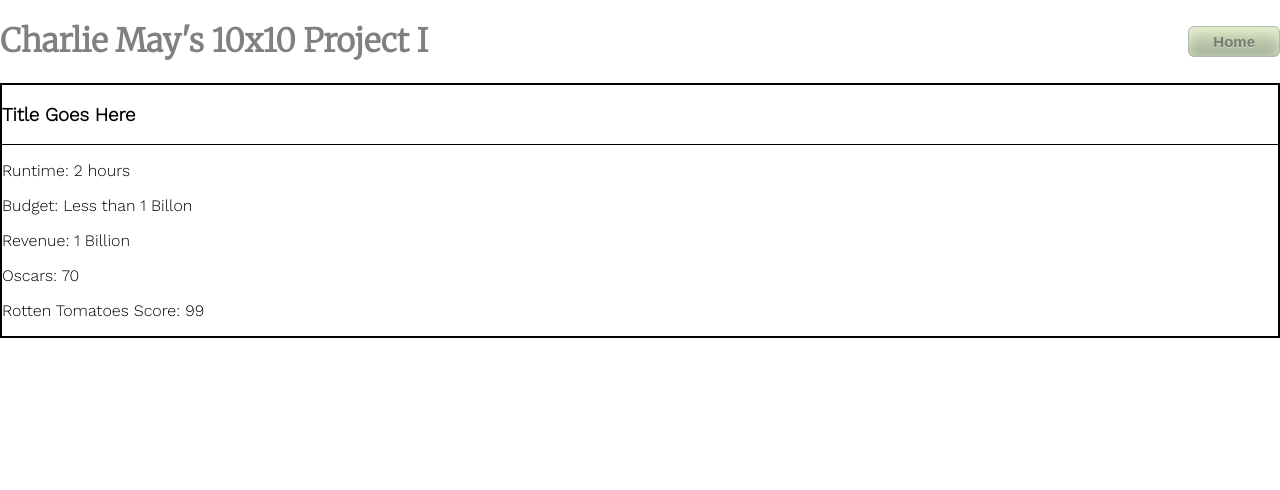
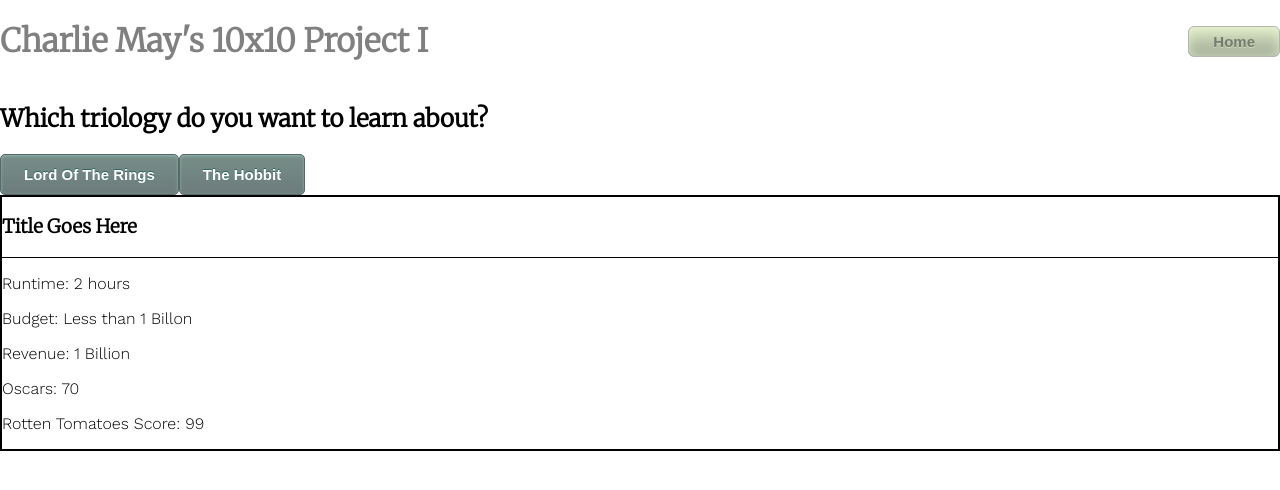
Before and after one commit to charlie-may86/lord-of-the-rings-project, a React (Create React App) app: page / in a window 1280 px wide. Shown: the top 490 px of the page. Built offline with nearby package versions, Linux system fonts and the light colour scheme.

Commit message:
buttons added

```diff
--- a/src/App.js
+++ b/src/App.js
@@ -1,19 +1,18 @@
+import React from "react";
 
-import React from 'react'
-
-import './styles.scss'
+import "./styles.scss";
 
 //Components
-import Header from './components/Header'
-import MovieCard from './components/MovieCard'
+import Header from "./components/Header";
+import MovieCard from "./components/MovieCard";
+import MovieSelector from './components/MovieSelector'
 
 function App() {
   return (
     <div>
       <Header />
-      <div>
-        <MovieCard />
-      </div>
+      <MovieSelector />
+      <MovieCard />
     </div>
   );
 }
--- /dev/null
+++ b/src/components/MovieSelector.js
@@ -0,0 +1,15 @@
+import React from "react";
+
+const MovieSelector = () => {
+  return (
+    <div>
+      <h2>Which triology do you want to learn about?</h2>
+      <div>
+        <button className="triologyButton">Lord Of The Rings</button>
+        <button className="triologyButton">The Hobbit</button>
+      </div>
+    </div>
+  );
+};
+
+export default MovieSelector;
--- a/src/styles.scss
+++ b/src/styles.scss
@@ -1,6 +1,16 @@
 // font-family: 'Merriweather', serif;
 // font-family: 'Work Sans', sans-serif;
 @import url("https://fonts.googleapis.com/css2?family=Merriweather:wght@300&family=Work+Sans:wght@300&display=swap");
+
+body {
+    h1, h2, h3 {
+        font-family: 'Merriweather', serif;
+    }
+
+    p {
+        font-family: 'Work Sans', sans-serif;
+    }
+}
 
 .header {
   display: flex;
@@ -10,7 +20,7 @@
 
 h1 {
   color: grey;
-  font-family: "Merriweather", serif;
+//   font-family: "Merriweather", serif;
 }
 
 .homeButton {
@@ -38,12 +48,39 @@
   top: 1px;
 }
 
+
+
 .movieCard {
   border: 2px black solid;
-  font-family: 'Work Sans', sans-serif;
+//   font-family: 'Work Sans', sans-serif;
 }
 
 .movieCard-title {
   border-bottom: 1px black solid;
 
 }
+
+.triologyButton {
+	box-shadow:inset 0px 1px 3px 0px #91b8b3;
+	background:linear-gradient(to bottom, #768d87 5%, #6c7c7c 100%);
+	background-color:#768d87;
+	border-radius:5px;
+	border:1px solid #566963;
+	display:inline-block;
+	cursor:pointer;
+	color:#ffffff;
+	font-family:Arial;
+	font-size:15px;
+	font-weight:bold;
+	padding:11px 23px;
+	text-decoration:none;
+	text-shadow:0px -1px 0px #2b665e;
+}
+.triologyButton:hover {
+	background:linear-gradient(to bottom, #6c7c7c 5%, #768d87 100%);
+	background-color:#6c7c7c;
+}
+.triologyButton:active {
+	position:relative;
+	top:1px;
+}
```
Also changed, not shown: src/App.css (deleted, +0 -38 lines).
